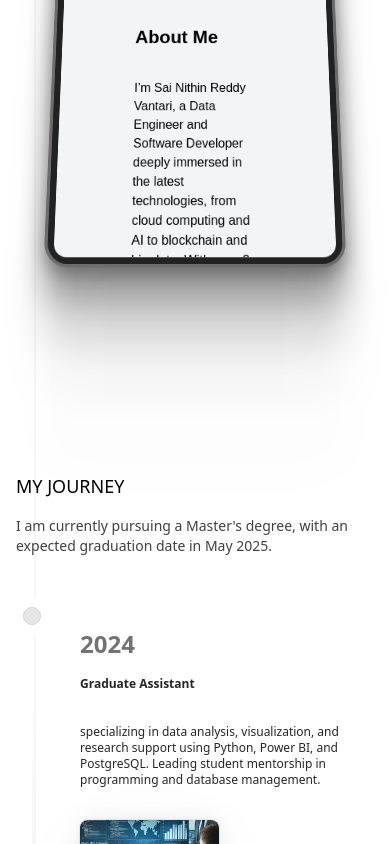
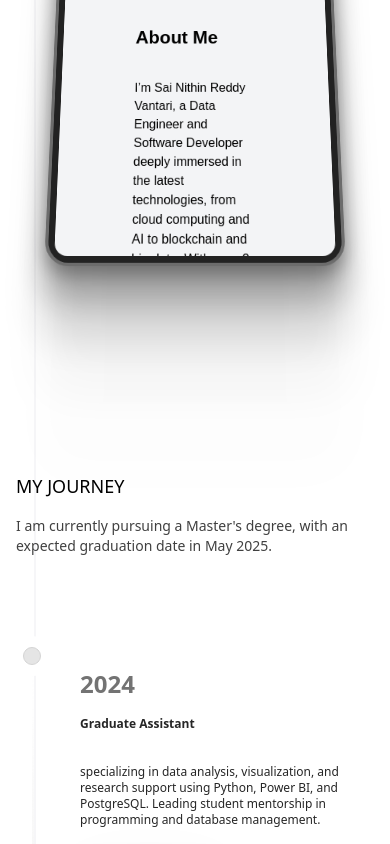
Before and after one commit to nithin1922/my_portfolio, a Next.js app: page / in a window 390 px wide. Shown: the part 1156-2000 px from the top of the page. Built offline with nearby package versions, Linux system fonts and the light colour scheme.

Commit message:
Updated 1st build

```diff
--- a/src/components/ui/timeline.tsx
+++ b/src/components/ui/timeline.tsx
@@ -37,7 +37,7 @@
       className="w-full bg-white dark:bg-neutral-950 font-sans md:px-10"
       ref={containerRef}
     >
-      <div className="max-w-7xl mx-auto py-20 px-4 md:px-8 lg:px-10 mt-[-16rem]">
+      <div className="max-w-7xl mx-auto py-20 px-4 md:px-8 lg:px-10 mt-[-16rem] ">
         <h2 className="text-lg md:text-4xl mb-4 text-black dark:text-white max-w-4xl">
           MY JOURNEY
         </h2>
@@ -50,7 +50,7 @@
         {data.map((item, index) => (
           <div
             key={index}
-            className="flex justify-start pt-10 md:pt-40 md:gap-10"
+            className="flex justify-start pt-20 md:pt-40 md:gap-10"
           >
             <div className="sticky flex flex-col md:flex-row z-40 items-center top-40 mt-[-5rem] self-start max-w-xs lg:max-w-sm md:w-full ">
               <div className="h-10 absolute left-3 md:left-3 w-10 rounded-full bg-white dark:bg-black flex items-center justify-center">
```
